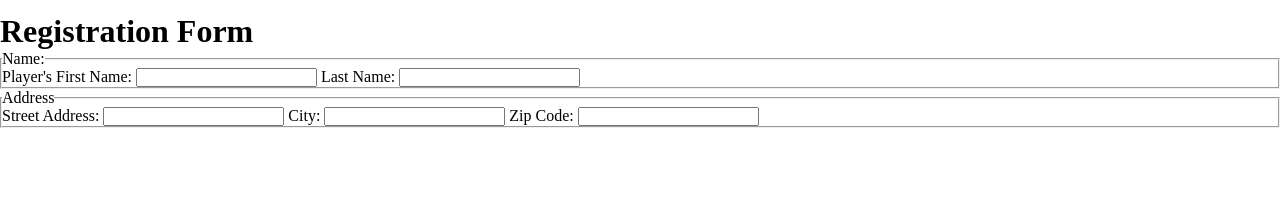
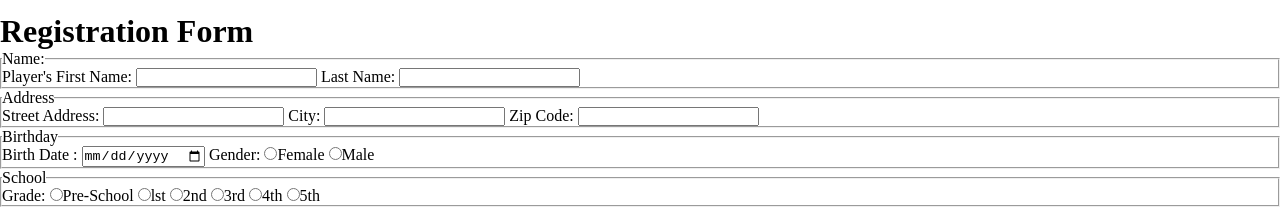
Before and after one commit to stellamibarra/task3, a plain HTML site: page registrationform.html in a window 1280 px wide. Shown: the part 786-993 px from the top of the page. Before the commit the page ends 914 px from the top, so only its background shows below. Drawn offline with Linux system fonts and the light colour scheme.

Commit message:
form: birth y grade

```diff
--- a/registrationform.html
+++ b/registrationform.html
@@ -45,6 +45,26 @@
             <label for="code">Zip Code:</label>
             <input type="number" name="code" id="code">
         </fieldset>
+          <fieldset class="form__date form__inline">
+            <legend>Birthday</legend>
+            <label for="birth">Birth Date : </label>
+            <input type="date" name="birth" id="birth">
+            <label for="gender">Gender:</label>
+            <input type="radio" name="gender">Female</input>
+            <input type="radio" name="gender">Male</input>
+        </fieldset>
+
+ <fieldset class="form__grade form__inline">
+            <legend>School</legend>
+
+            <label for="grade">Grade:</label>
+            <input type="radio" name="grade">Pre-School</input>
+            <input type="radio" name="grade">lst</input>
+            <input type="radio" name="grade">2nd</input>
+            <input type="radio" name="grade">3rd</input>
+            <input type="radio" name="grade">4th</input>
+            <input type="radio" name="grade">5th</input>
+        </fieldset>
 
 
     </form>
```
